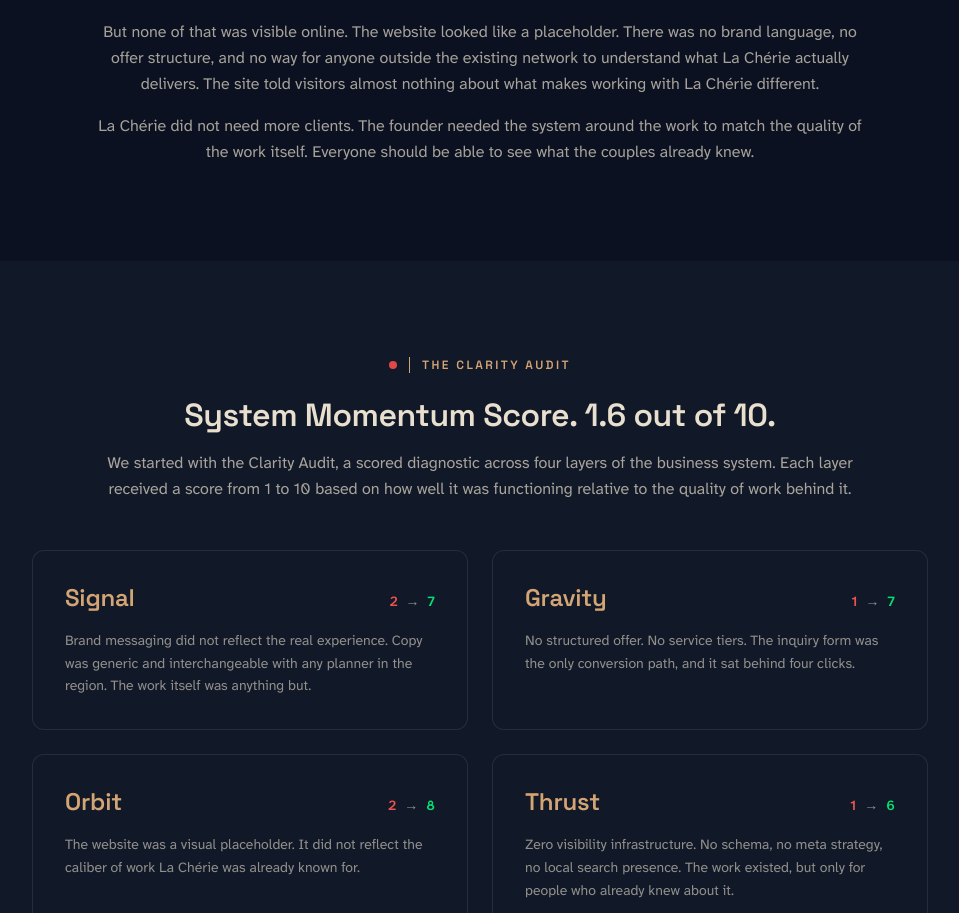
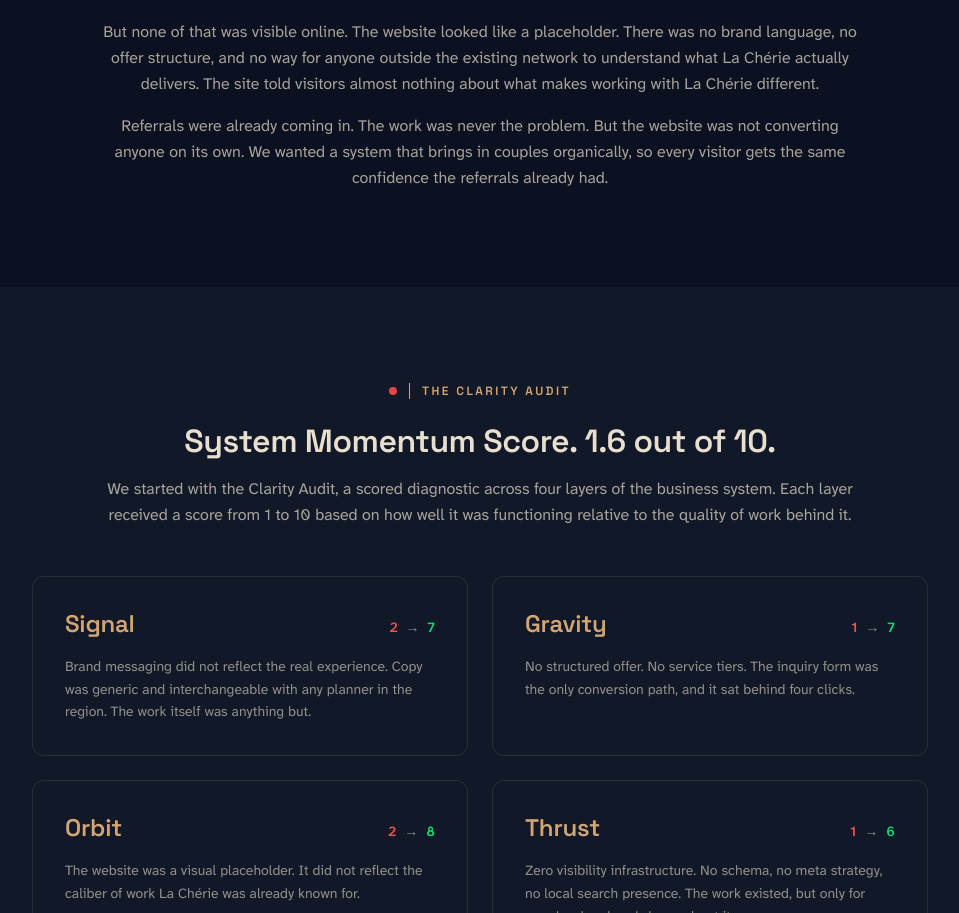
Before and after one commit to jordanknight1992-dotcom/cosmic-reach-creative, a Next.js app: page /work/la-cherie in a window 1280 px wide. Shown: the part 829-1742 px from the top of the page, without its empty margins (160-1119 px from the left). Built offline with nearby package versions, Linux system fonts and the light colour scheme.

Commit message:
Reframe La Chérie case study intro copy
Replaced "did not need more clients" with copy that acknowledges
referrals were working while framing the real goal as building
a system that converts organically.

Co-Authored-By: Claude Opus 4.6 <noreply@anthropic.com>

```diff
--- a/src/app/work/la-cherie/page.tsx
+++ b/src/app/work/la-cherie/page.tsx
@@ -142,9 +142,10 @@ export default function LaCherieCase() {
                 nothing about what makes working with La Chérie different.
               </p>
               <p>
-                La Chérie did not need more clients. The founder needed the system around
-                the work to match the quality of the work itself. Everyone
-                should be able to see what the couples already knew.
+                Referrals were already coming in. The work was never the problem.
+                But the website was not converting anyone on its own. We wanted
+                a system that brings in couples organically, so every visitor
+                gets the same confidence the referrals already had.
               </p>
             </div>
           </div>
```
